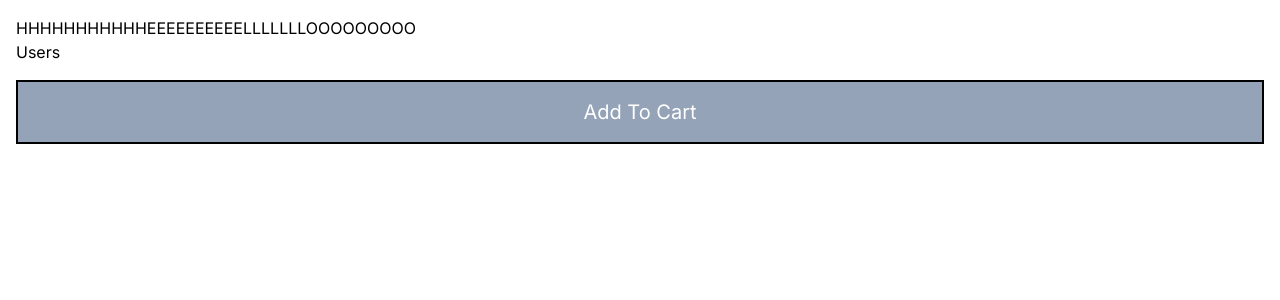
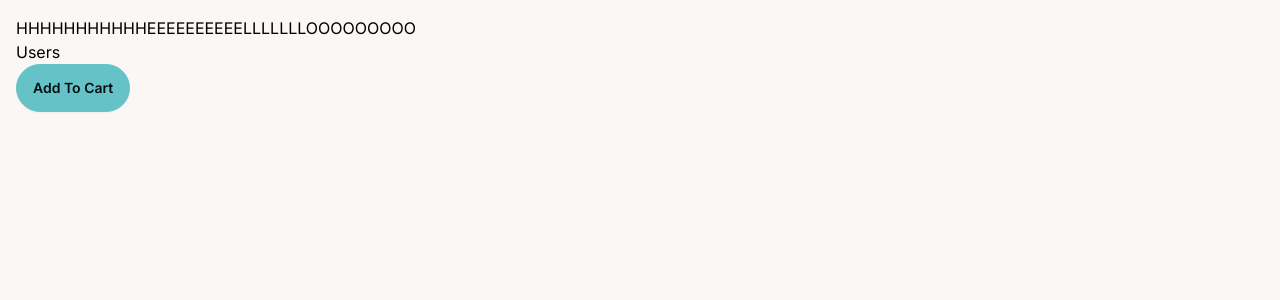
Before and after one commit to rajat0208/next-app, a Next.js app: page / in a window 1280 px wide. Shown: the top 300 px of the page. Built offline with nearby package versions, Linux system fonts and the light colour scheme.

Commit message:
daisyui and table

```diff
--- a/app/components/addToCart.tsx
+++ b/app/components/addToCart.tsx
@@ -4,7 +4,7 @@
 const addToCart = () => {
   return (
     <div>
-        <button onClick={()=>console.log("click")}>Add To Cart</button>
+        <button className='btn btn-primary' onClick={()=>console.log("click")}>Add To Cart</button>
     </div>
   )
 }
--- a/app/components/productCard.tsx
+++ b/app/components/productCard.tsx
@@ -3,7 +3,7 @@
 
 const productCard = () => {
   return (
-    <div className="p-4 my-4 border-2 border-black bg-slate-400 text-xl text-white text-center hover:bg-slate-500 ">
+    <div>
         <AddToCart />
     </div>
   )
--- a/app/layout.tsx
+++ b/app/layout.tsx
@@ -15,7 +15,7 @@
   children: React.ReactNode
 }) {
   return (
-    <html lang="en">
+    <html lang="en" data-theme="cupcake">
       <body className={inter.className}>{children}</body>
     </html>
   )
--- a/app/users/page.tsx
+++ b/app/users/page.tsx
@@ -1,19 +1,31 @@
 import React from 'react'
 
-interface user{
-    id:number;
-    name:string;
+interface user {
+  id: number;
+  name: string;
+  email: string;
 }
 
-const UsersPage = async() => {
-   const res= await fetch ('https://jsonplaceholder.typicode.com/users',{cache:"no-store"})
-   const users:user []=await res.json();
+const UsersPage = async () => {
+  const res = await fetch('https://jsonplaceholder.typicode.com/users', { cache: "no-store" })
+  const users: user[] = await res.json();
   return (
     <>
-    <h1>Uers</h1>
-    <ul>
-        {users.map(user=><li key={user.id}>{user.name}</li>)}
-    </ul>
+      <h1>Uers</h1>
+      <table className='table table-zebra'>
+        <thead>
+          <tr>
+            <th>Name</th>
+            <th>Email</th>
+          </tr>
+        </thead>
+        <tbody>
+          {users.map(user => <tr key={user.id}>
+            <td>{user.name}</td>
+            <td>{user.email}</td>
+          </tr>)}
+        </tbody>
+      </table>
     </>
   )
 }
--- a/package.json
+++ b/package.json
@@ -21,5 +21,8 @@
     "react-dom": "19.0.0",
     "tailwindcss": "3.4.17",
     "typescript": "5.7.2"
+  },
+  "devDependencies": {
+    "daisyui": "^4.12.22"
   }
 }
--- a/tailwind.config.ts
+++ b/tailwind.config.ts
@@ -15,6 +15,11 @@
       },
     },
   },
-  plugins: [],
+  plugins: [
+    require('daisyui'),
+  ],
+  daisyui: {
+    themes: ["light", "dark", "cupcake"],
+  },
 }
 export default config
```
Also changed, not shown: 1 other file (tests, documents, lock files or other folders).
